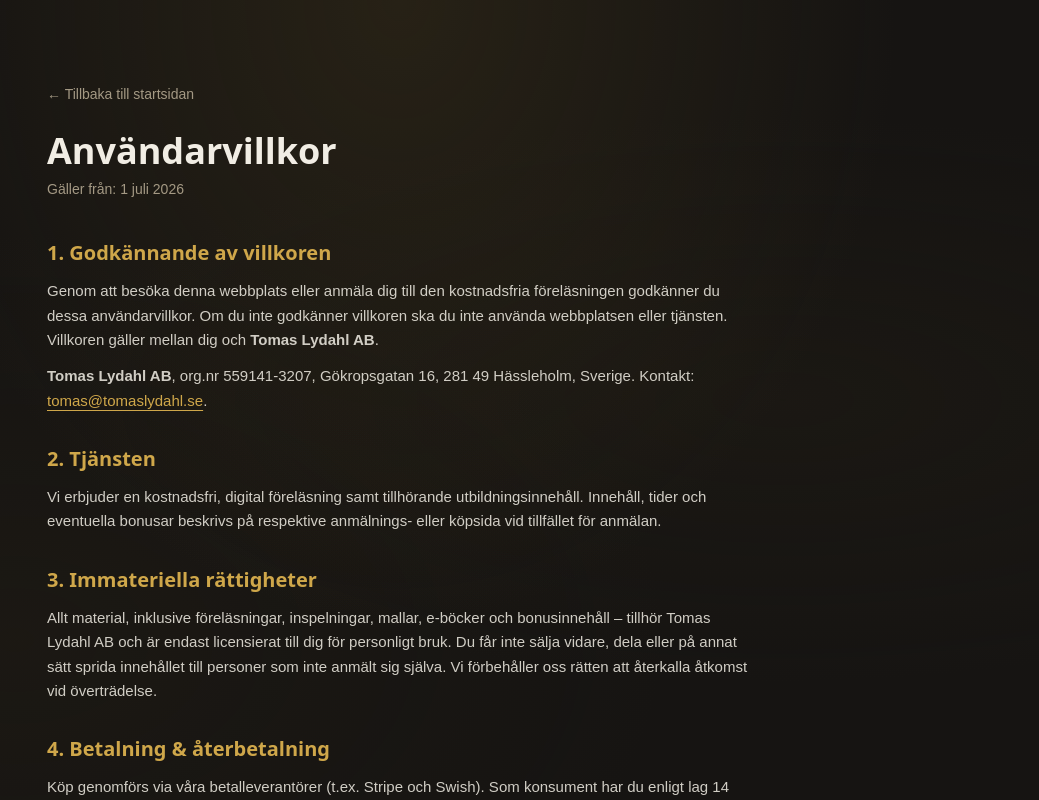
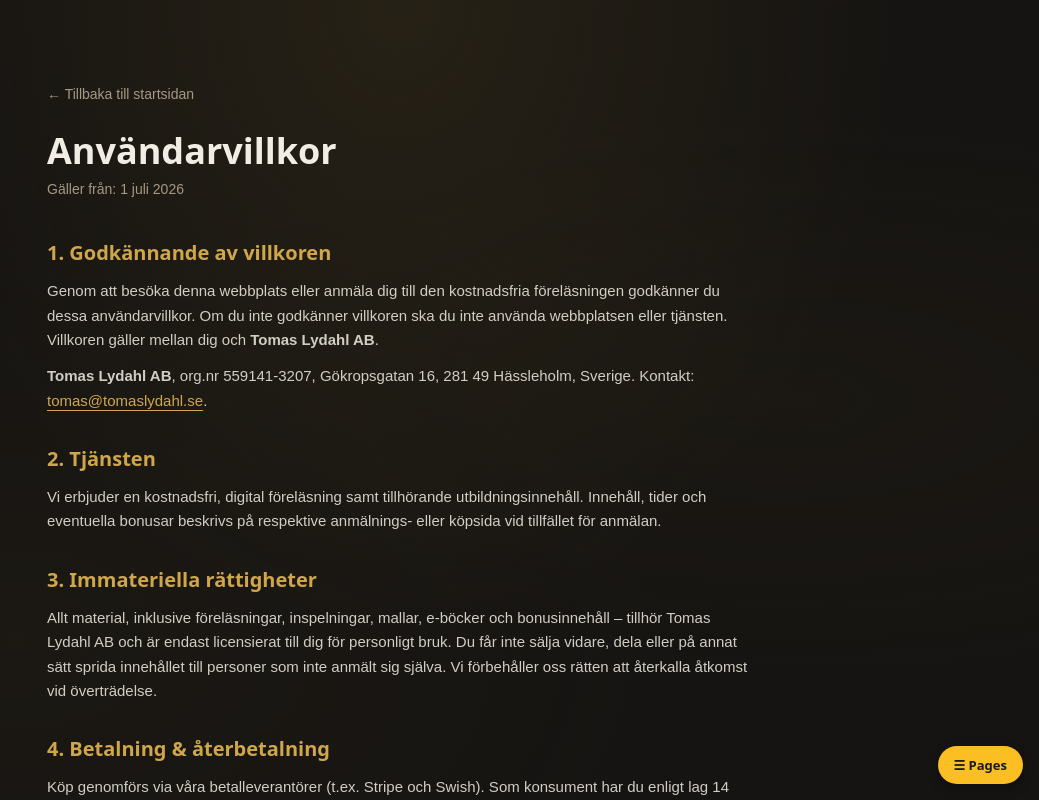
Before and after one commit to vizblo/tomas-webinar-hub, a React (Vite) app: page /terms in a window 1280 px wide. Shown: the top 800 px of the page, without its empty margins (241-1280 px from the left). Built offline with nearby package versions, Linux system fonts and the light colour scheme.

Commit message:
Add floating page navigation menu
Co-authored-by: vizblo <280903466+vizblo@users.noreply.github.com>

```diff
--- a/src/App.tsx
+++ b/src/App.tsx
@@ -12,6 +12,7 @@ import Bokad from "./pages/Bokad";
 import NotFound from "./pages/NotFound";
 import PageViewTracker from "@/components/PageViewTracker";
 import SplitTestRoot from "@/components/SplitTestRoot";
+import DevNav from "@/components/DevNav";
 
 
 const PkIndexA = lazy(() => import("./pages/PkIndexA"));
@@ -50,6 +51,7 @@ const App = () => (
       <Sonner />
       <BrowserRouter>
         <AppRoutes />
+        {import.meta.env.DEV && <DevNav />}
       </BrowserRouter>
     </TooltipProvider>
   </QueryClientProvider>
--- /dev/null
+++ b/src/components/DevNav.tsx
@@ -0,0 +1,91 @@
+import { useState } from "react";
+import { useLocation } from "react-router-dom";
+
+const PAGES = [
+  { path: "/", label: "Split-test root" },
+  { path: "/a", label: "Variant A" },
+  { path: "/b", label: "Variant B" },
+  { path: "/tack", label: "Thank you" },
+  { path: "/bokad", label: "Booked" },
+  { path: "/confirmed", label: "Confirmed" },
+  { path: "/replay", label: "Replay" },
+  { path: "/admin/optin", label: "Admin opt-in" },
+  { path: "/privacy", label: "Privacy" },
+  { path: "/terms", label: "Terms" },
+];
+
+const DevNav = () => {
+  const [open, setOpen] = useState(false);
+  const location = useLocation();
+
+  return (
+    <div
+      style={{
+        position: "fixed",
+        bottom: 16,
+        right: 16,
+        zIndex: 99999,
+        fontFamily: "system-ui, sans-serif",
+      }}
+    >
+      {open && (
+        <div
+          style={{
+            background: "#1a1a1a",
+            border: "1px solid #444",
+            borderRadius: 8,
+            padding: 8,
+            marginBottom: 8,
+            maxHeight: "60vh",
+            overflowY: "auto",
+            boxShadow: "0 8px 24px rgba(0,0,0,0.4)",
+            minWidth: 180,
+          }}
+        >
+          {PAGES.map((p) => (
+            <a
+              key={p.path}
+              href={p.path}
+              onClick={(e) => {
+                e.preventDefault();
+                setOpen(false);
+                window.history.pushState({}, "", p.path);
+                window.dispatchEvent(new PopStateEvent("popstate"));
+              }}
+              style={{
+                display: "block",
+                padding: "8px 12px",
+                color: location.pathname === p.path ? "#fbbf24" : "#e5e5e5",
+                textDecoration: "none",
+                fontSize: 13,
+                borderRadius: 4,
+                background: location.pathname === p.path ? "rgba(251,191,36,0.1)" : "transparent",
+              }}
+            >
+              <span style={{ opacity: 0.5, marginRight: 8 }}>{p.path}</span>
+              {p.label}
+            </a>
+          ))}
+        </div>
+      )}
+      <button
+        onClick={() => setOpen((v) => !v)}
+        style={{
+          background: "#fbbf24",
+          color: "#1a1a1a",
+          border: "none",
+          borderRadius: 20,
+          padding: "8px 16px",
+          fontWeight: 700,
+          fontSize: 13,
+          cursor: "pointer",
+          boxShadow: "0 4px 12px rgba(0,0,0,0.3)",
+        }}
+      >
+        {open ? "✕ Close" : "☰ Pages"}
+      </button>
+    </div>
+  );
+};
+
+export default DevNav;
```
